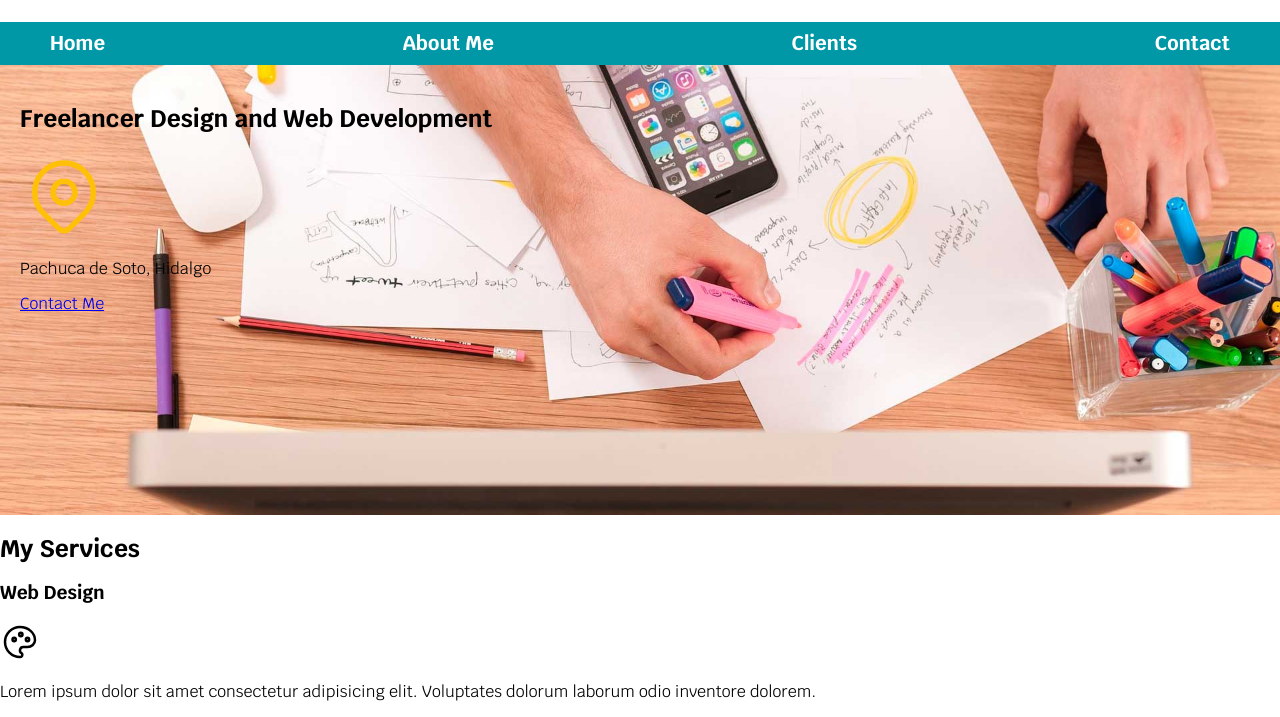
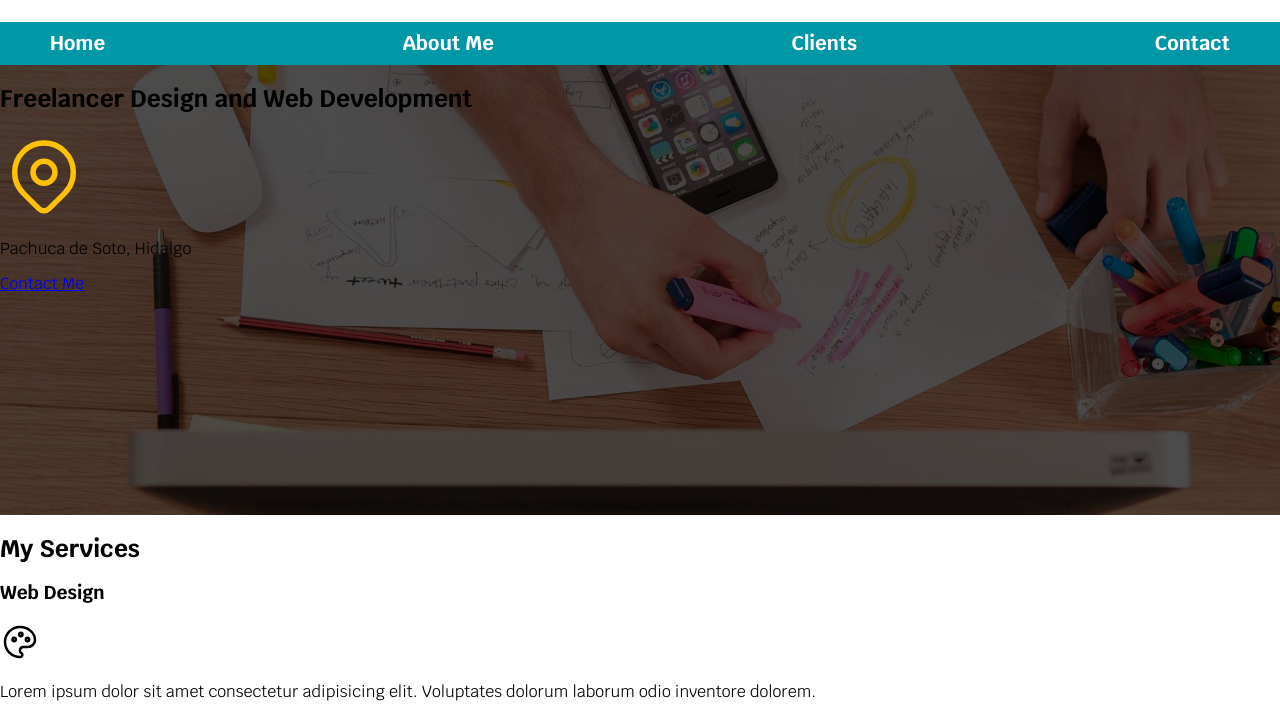
Before and after one commit to NoodleMX/freelancer, a plain HTML site: page index.html in a window 1280 px wide. Shown: the part 73-790 px from the top of the page. Drawn offline with Linux system fonts and the light colour scheme.

Commit message:
Add background effect to hero section.

```diff
--- a/css/styles.css
+++ b/css/styles.css
@@ -60,5 +60,11 @@ body {
   background-repeat: no-repeat;
   background-size: cover;
   height: 45rem;
-  padding: 2rem;
+  position: relative;
 }
+.hero-content {
+  position: absolute;
+  background-color: rgb(0 0 0 / 0.7);
+  width: 100%;
+  height: 100%;
+}
```
